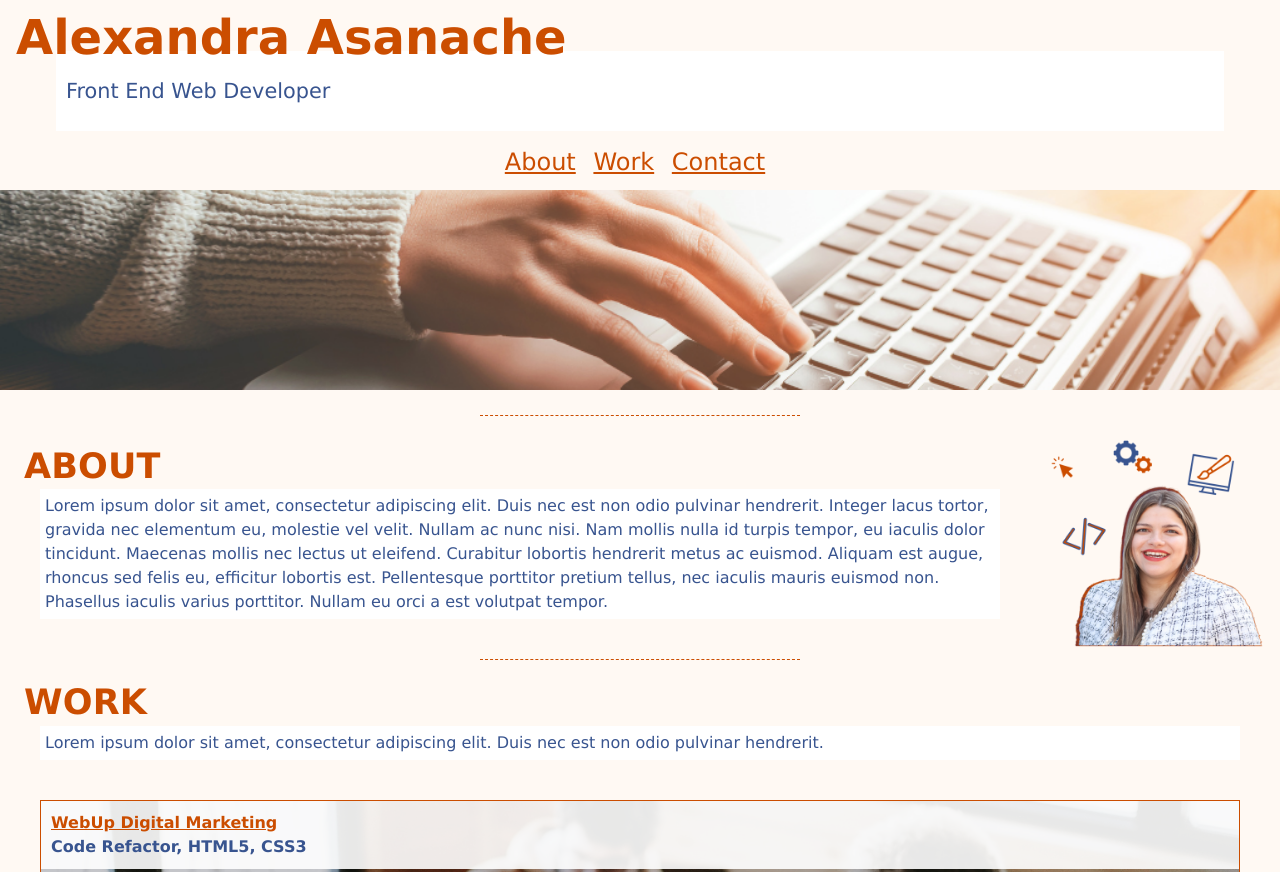
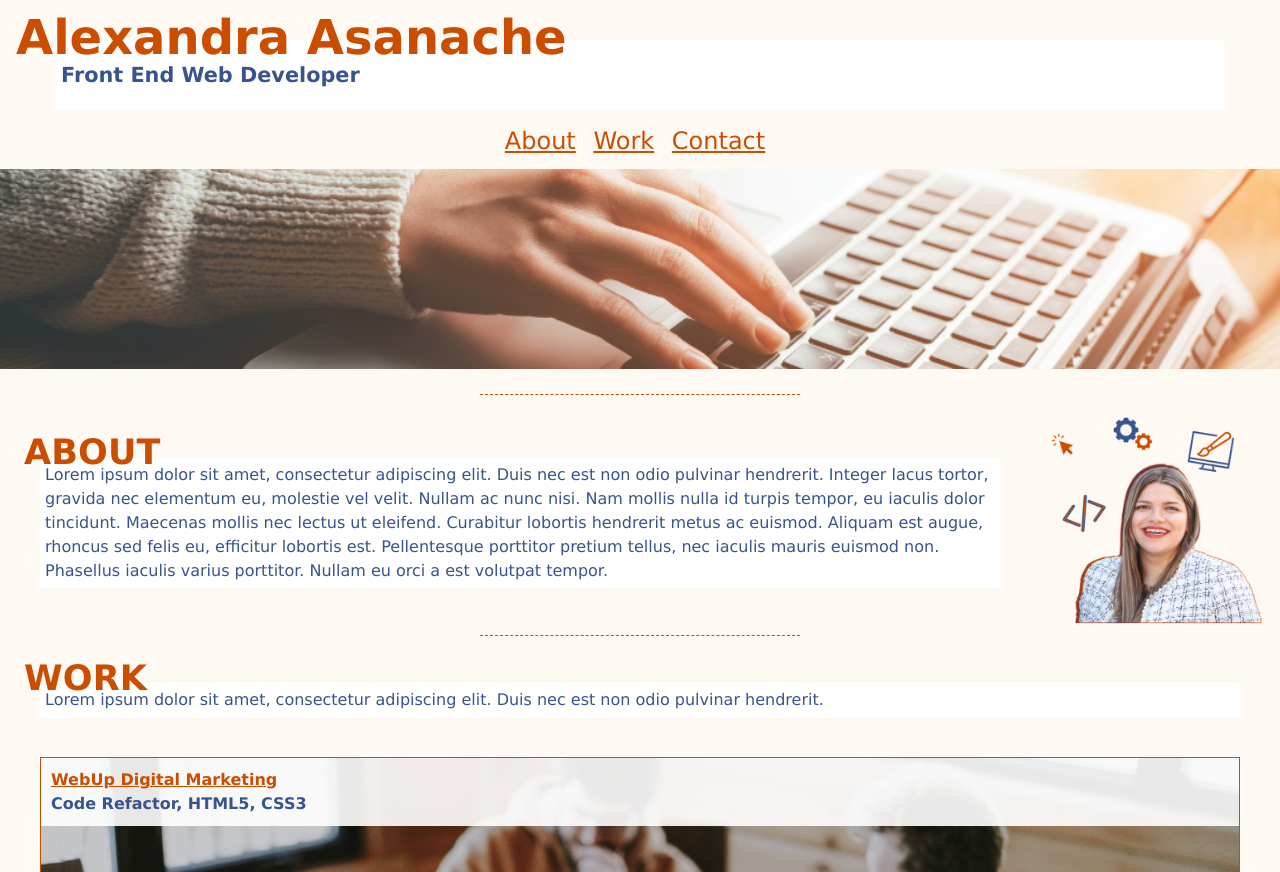
Before and after one commit to digitallyalex/alexandra-asanache-portfolio, a plain HTML site: page index.html in a window 1280 px wide. Shown: the top 872 px of the page. Drawn offline with Linux system fonts and the light colour scheme.

Commit message:
Added minor styling changes to headers

```diff
--- a/css/style.css
+++ b/css/style.css
@@ -37,11 +37,12 @@ h6 {
 h2 {
   font-size: 2rem;
   letter-spacing: 0.01rem;
-  margin-bottom: -1.2rem;
+  margin-bottom: -2.3rem;
   margin-left: -1rem;
   font-size: 35px;
 }
 
+/* decorative section divider  */
 hr {
   border: none;
   border-top: 1px dashed var(--main-color);
@@ -69,11 +70,12 @@ header {
 }
 
 #sub-header {
-  margin-top: -0.5rem;
+  margin-top: -1.2rem;
   font-size: 1.3rem;
+  font-weight: bold;
   color: var(--secondary-color);
   background-color: var(--box-colors);
-  padding: 10px
+  padding: 5px
 }
 
 nav {
```
